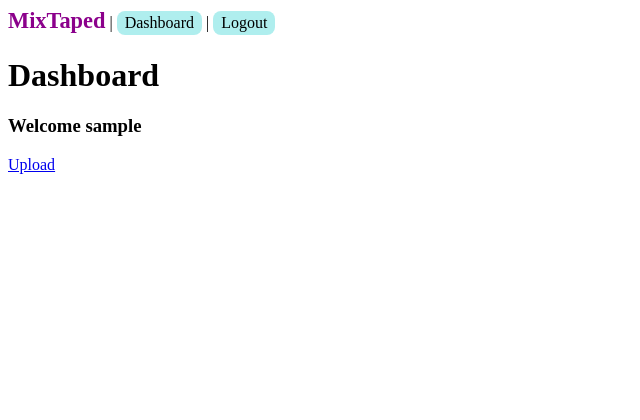
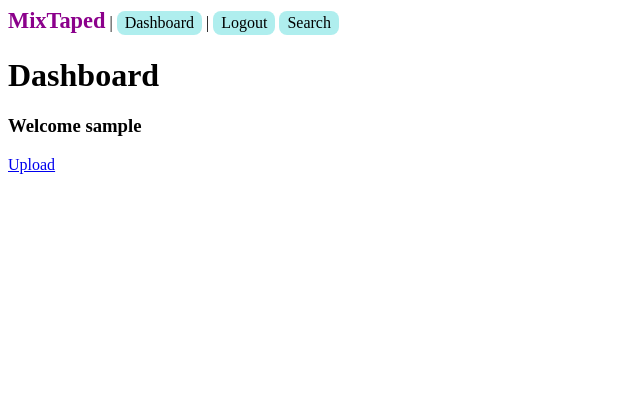
Before and after one commit to AshleyDeo/MixTaped, a Flask app: page /dashboard in a window 1280 px wide. Shown: the top 420 px of the page, without its empty margins (0-640 px from the left). Run offline with Flask 3, Linux system fonts and the light colour scheme; the visitor is signed in with stand-in values (Sample User, id 1); parts of the project's set-up code (start-up, migrations or seed data) failed here and were passed over; some libraries are stand-ins or nearby versions.

Commit message:
Create search funtion

```diff
--- a/app.py
+++ b/app.py
@@ -174,5 +174,11 @@ def upload():
 		return redirect(url_for('upload'))
 	return render_template('upload.html', form=form)
 
+@app.rout('/search', methods=['GET','POST'])
+def search():
+
+
+	return render_template('search.html', )
+
 if __name__ == '__main__':
 	app.run(debug=True)
--- a/templates/layout.html
+++ b/templates/layout.html
@@ -17,6 +17,7 @@
 			{% if session['user_id'] %}
 			<a class="nav-button" href="/dashboard">Dashboard</a> |
 			<a class="nav-button" href="/logout">Logout</a>
+			<a class="nav-button" href="/search">Search</a>
 			{% else %}
 			<a class="nav-button" href="/login">Login</a> |
 
```
Also changed, not shown: templates/search.html (added).
